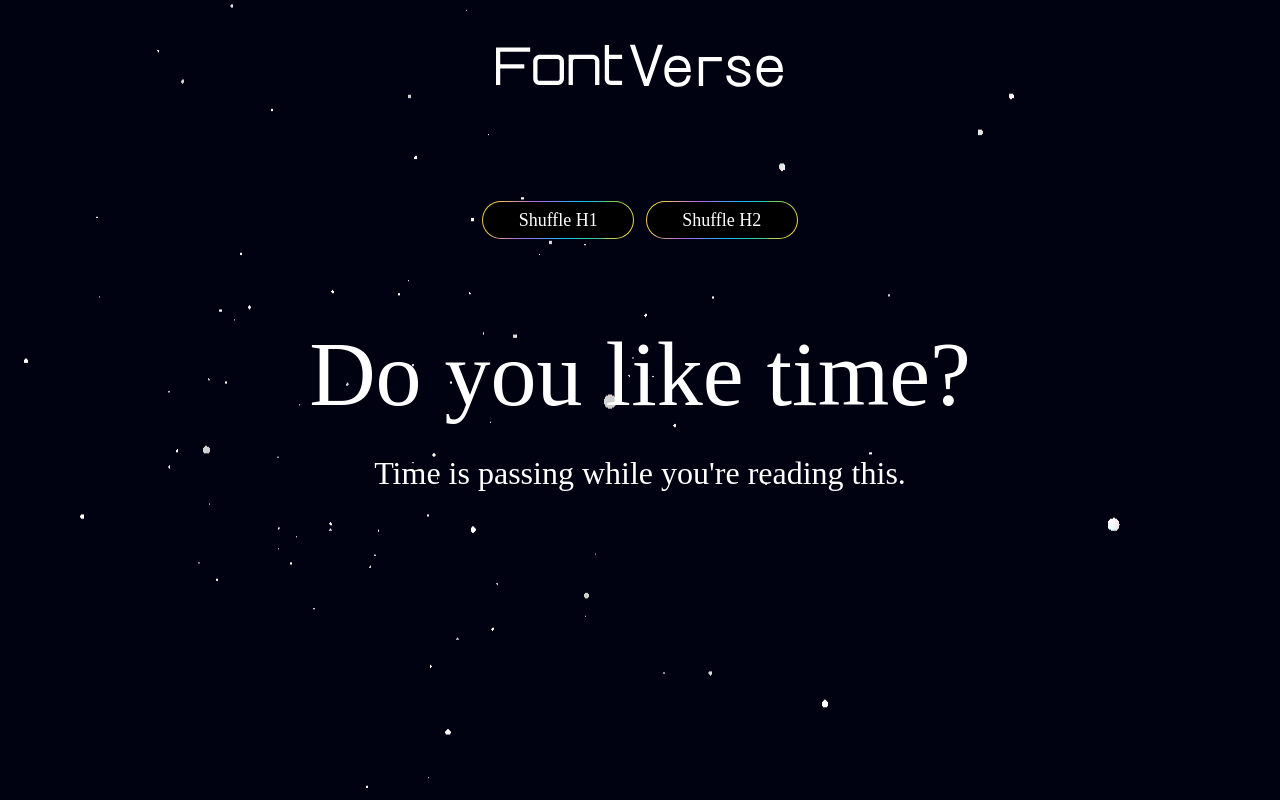
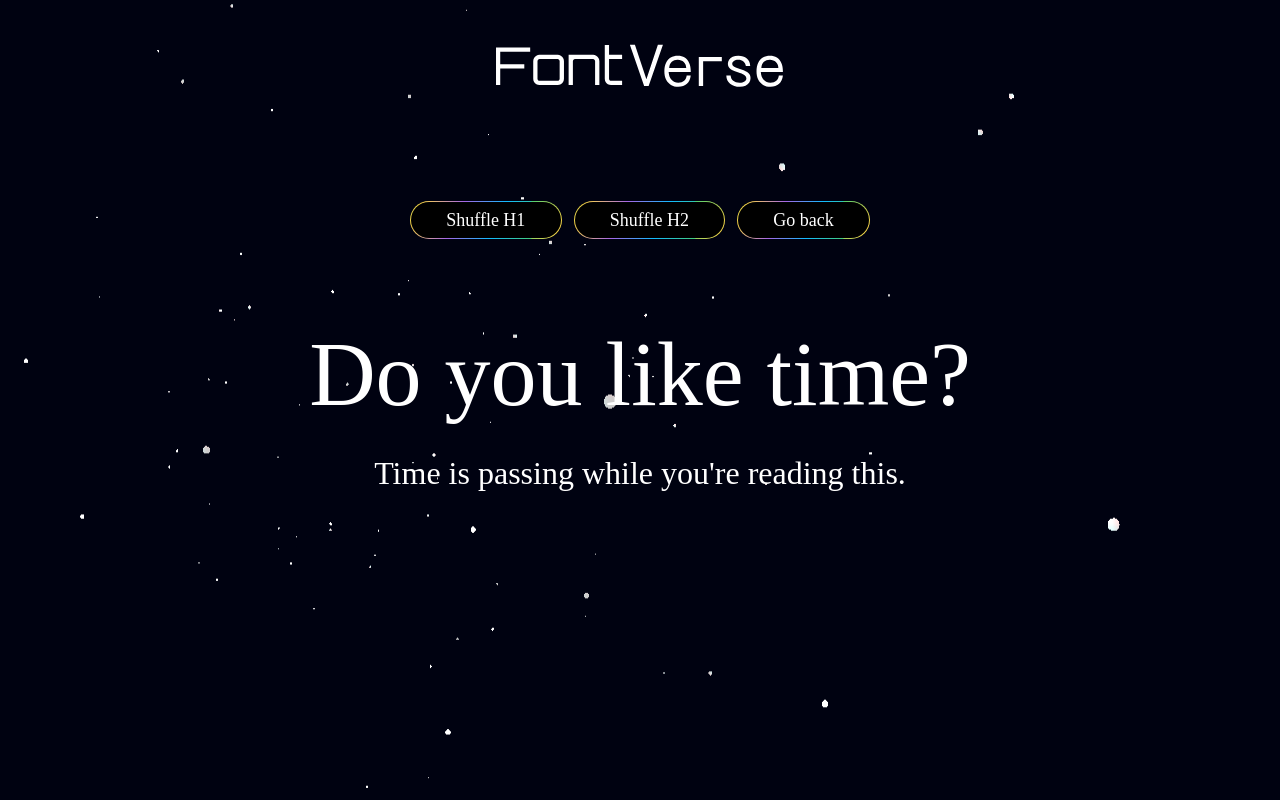
Before and after one commit to aannoni/font-shuffler, a Vue app: page / in a window 1280 px wide. Built offline with nearby package versions, Linux system fonts and the light colour scheme; no server answers; a web font is replaced by a local one.

Commit message:
save only last change

```diff
--- a/src/App.vue
+++ b/src/App.vue
@@ -12,6 +12,8 @@ onMounted(async () => {
 const h1Font = ref('')
 const h2Font = ref('')
 
+const lastChange = ref(null)
+
 const shuffleFont = async (fontRef) => {
   const fonts = await fetchGoogleFonts()
   const randomFont = fonts[Math.floor(Math.random() * fonts.length)]
@@ -22,8 +24,25 @@ const shuffleFont = async (fontRef) => {
   fontRef.value = randomFont
 }
 
-const shuffleH1 = () => shuffleFont(h1Font)
-const shuffleH2 = () => shuffleFont(h2Font)
+const shuffleH1 = () => {
+  lastChange.value = { target: 'h1', previousFont: h1Font.value }
+  shuffleFont(h1Font)
+}
+
+const shuffleH2 = () => {
+  lastChange.value = { target: 'h2', previousFont: h2Font.value }
+  shuffleFont(h2Font)
+}
+
+const goBack = () => {
+  if (lastChange.value.target === 'h1') {
+    h1Font.value = lastChange.value.previousFont
+  } else {
+    h2Font.value = lastChange.value.previousFont
+  }
+  lastChange.value = null
+}
+
 
 </script>
 
@@ -37,6 +56,7 @@ const shuffleH2 = () => shuffleFont(h2Font)
     <div class="button-group">
       <AppButton @click="shuffleH1">Shuffle H1</AppButton>
       <AppButton @click="shuffleH2">Shuffle H2</AppButton>
+      <AppButton @click="goBack" :disabled="lastChange === null">Go back</AppButton>
     </div>
     <div class="font-container">
       <h1 :style="{ fontFamily: h1Font }">Do you like time?</h1>
```
